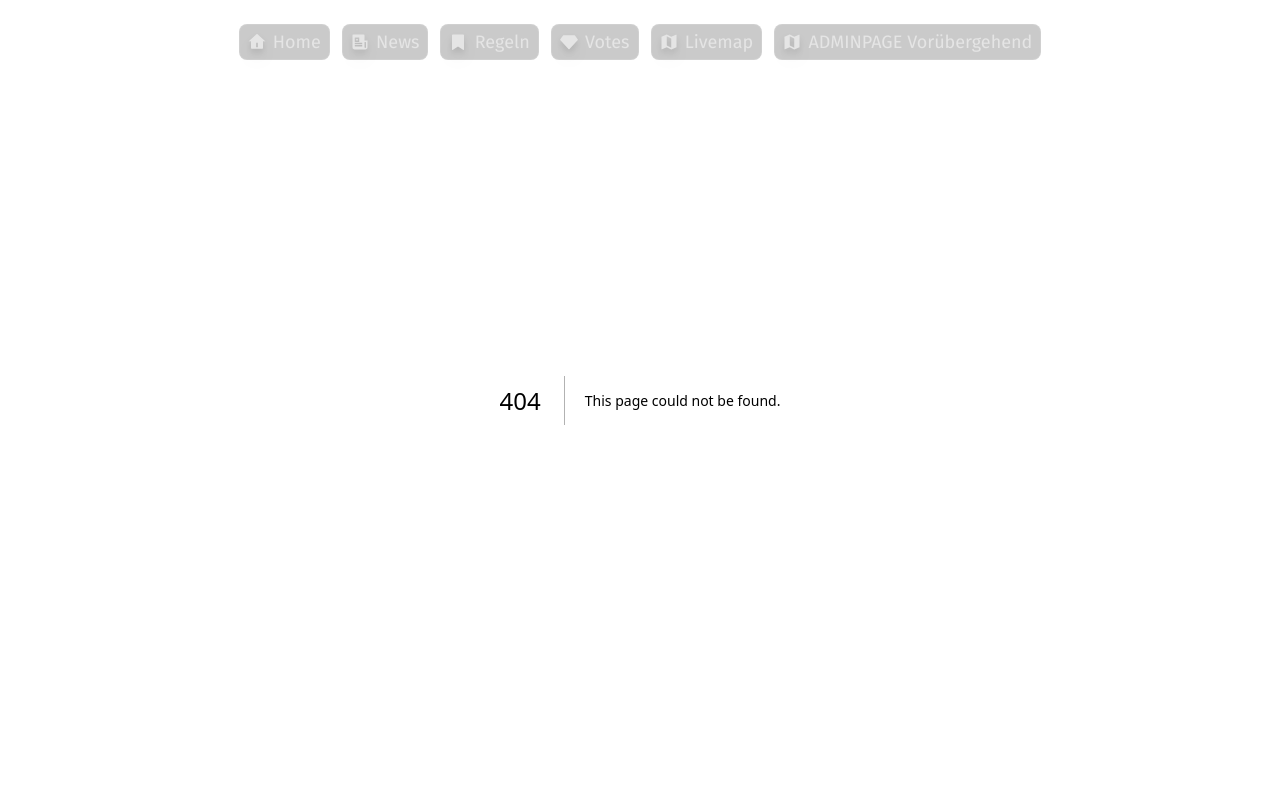
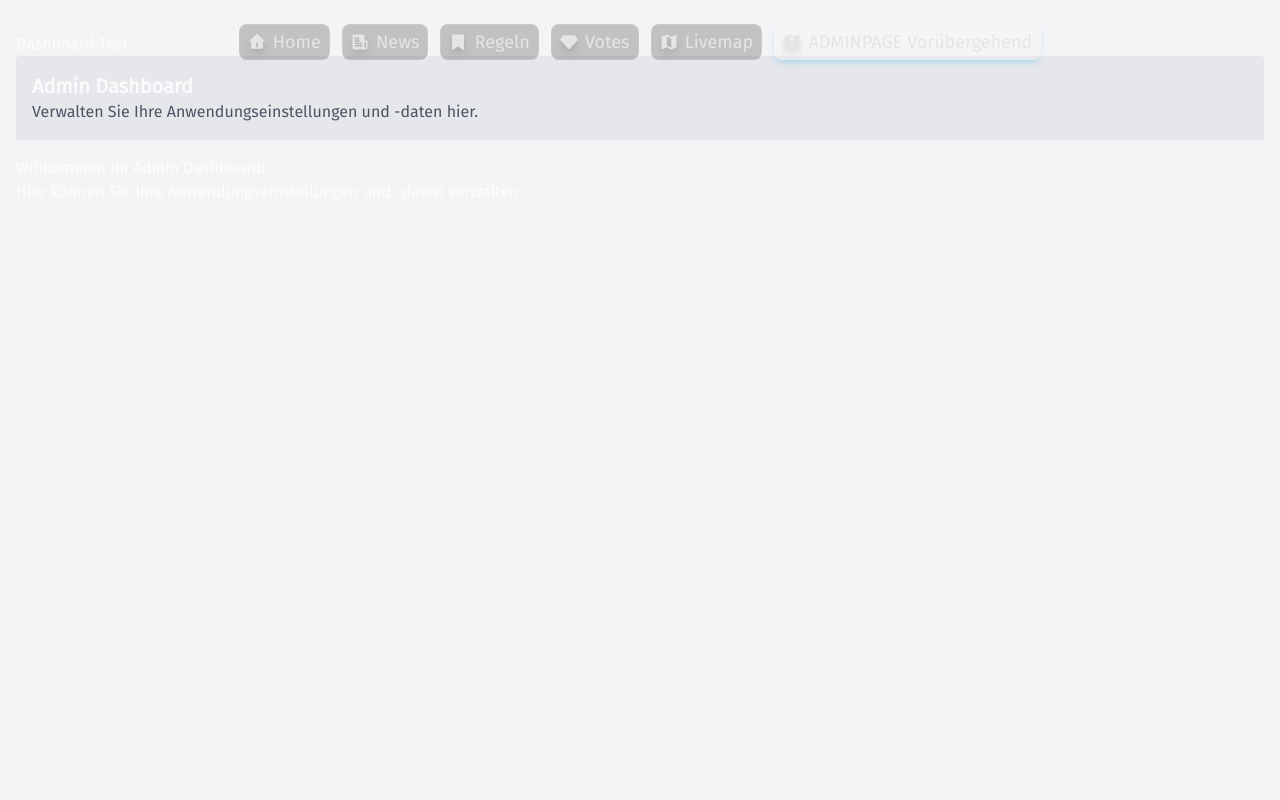
Before and after one commit to Fredbot36/carpet, a Next.js app: page /dashboard in a window 1280 px wide. Before the commit this address had no page. Shown: the top 800 px of the page. Built offline with nearby package versions, Linux system fonts and the light colour scheme.

Commit message:
Bisel was

```diff
--- a/app/components/NavBar.tsx
+++ b/app/components/NavBar.tsx
@@ -12,7 +12,7 @@ const links = [
     { href: "/tutorials/regelwerk", label: "Regeln", icon: RiBookmarkFill, external: false},
     { href: "/tutorials/votes", label: "Votes", icon: RiVipDiamondFill, external: false},
     { href: "https://map.craft-together-mc.de", label: "Livemap", icon: RiMap2Fill, external: true},
-    { href: "/dashboard_umb", label: "ADMINPAGE Vorübergehend", icon: RiMap2Fill, external: false},
+    { href: "/dashboard", label: "ADMINPAGE Vorübergehend", icon: RiMap2Fill, external: false},
     // { href: "https://discord.craft-together-mc.de", label: "Discord", icon: FaDiscord, external: true}
 ];
 
```
Also changed, not shown: app/dashboard/layout.tsx (renamed from app/dashboard_umb/layout.tsx), app/dashboard/page.tsx (renamed from app/dashboard_umb/page.tsx).
